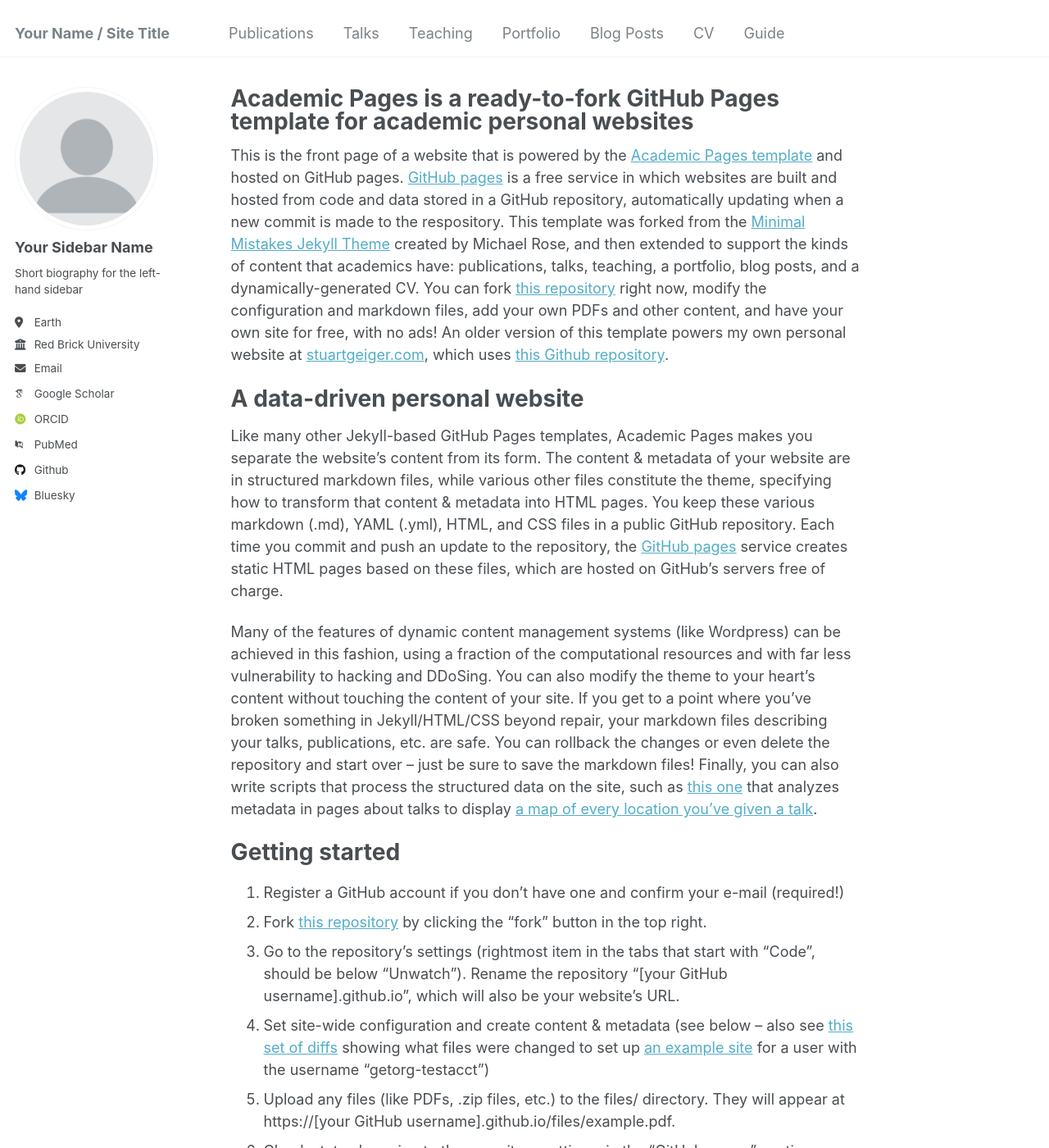
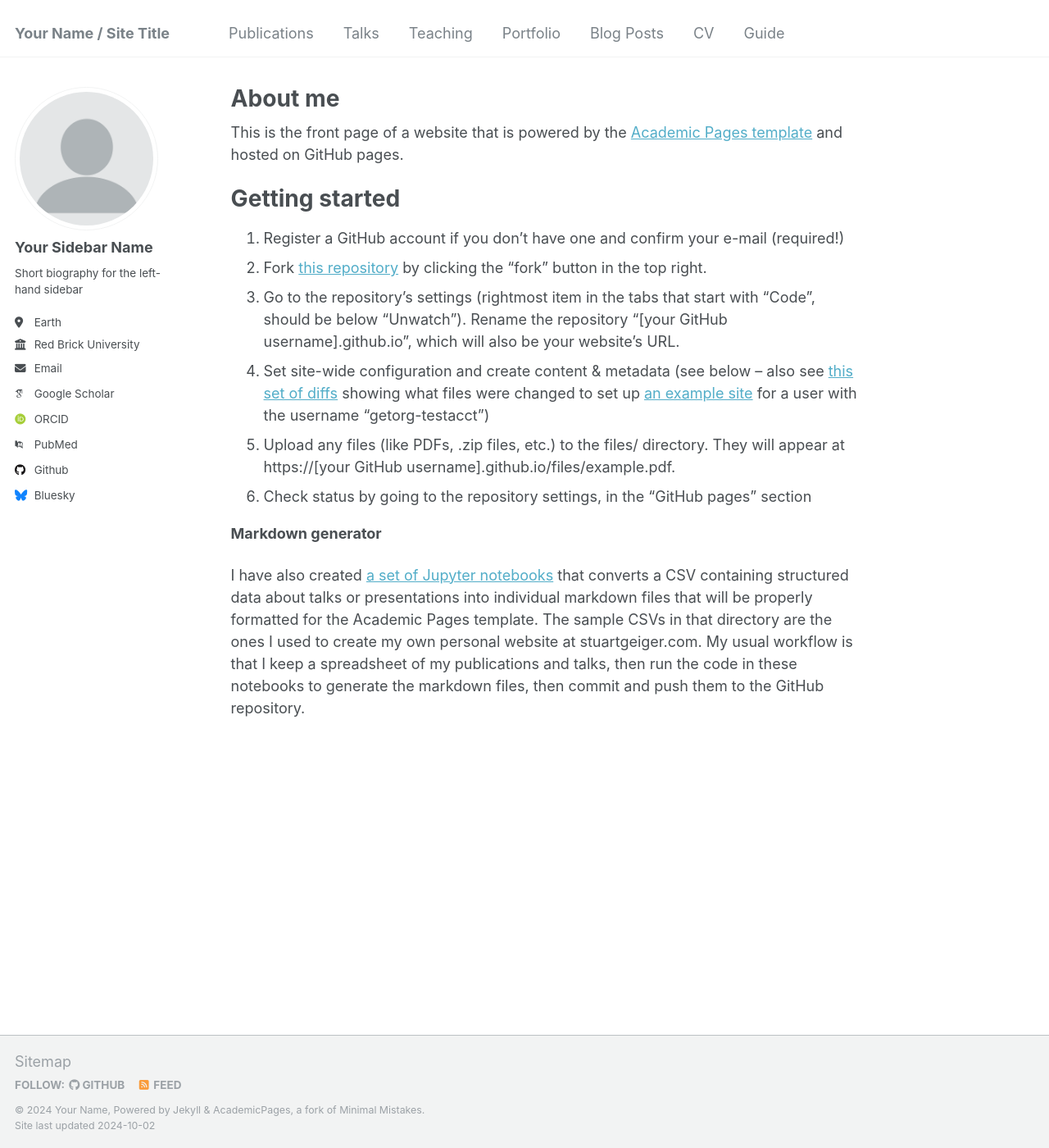
Before and after one commit to xyfan1999/xyfan1999, a Jekyll site: the page built from _pages/about.md, in a window 1280 px wide and 1400 px high. Shown: the whole window at 82% size. Built offline with Jekyll 4.4.1, drawn with Linux system fonts in a browser that asks for light colours; some web fonts are replaced; some of the changed text lies outside the part shown.

Commit message:
Update about.md

```diff
--- a/_pages/about.md
+++ b/_pages/about.md
@@ -1,19 +1,13 @@
 ---
 permalink: /
-title: "Academic Pages is a ready-to-fork GitHub Pages template for academic personal websites"
+title: "About me"
 author_profile: true
 redirect_from:
   - /about/
   - /about.html
 ---
 
-This is the front page of a website that is powered by the [Academic Pages template](https://github.com/academicpages/academicpages.github.io) and hosted on GitHub pages. [GitHub pages](https://pages.github.com) is a free service in which websites are built and hosted from code and data stored in a GitHub repository, automatically updating when a new commit is made to the respository. This template was forked from the [Minimal Mistakes Jekyll Theme](https://mmistakes.github.io/minimal-mistakes/) created by Michael Rose, and then extended to support the kinds of content that academics have: publications, talks, teaching, a portfolio, blog posts, and a dynamically-generated CV. You can fork [this repository](https://github.com/academicpages/academicpages.github.io) right now, modify the configuration and markdown files, add your own PDFs and other content, and have your own site for free, with no ads! An older version of this template powers my own personal website at [stuartgeiger.com](http://stuartgeiger.com), which uses [this Github repository](https://github.com/staeiou/staeiou.github.io).
-
-A data-driven personal website
-======
-Like many other Jekyll-based GitHub Pages templates, Academic Pages makes you separate the website's content from its form. The content & metadata of your website are in structured markdown files, while various other files constitute the theme, specifying how to transform that content & metadata into HTML pages. You keep these various markdown (.md), YAML (.yml), HTML, and CSS files in a public GitHub repository. Each time you commit and push an update to the repository, the [GitHub pages](https://pages.github.com/) service creates static HTML pages based on these files, which are hosted on GitHub's servers free of charge.
-
-Many of the features of dynamic content management systems (like Wordpress) can be achieved in this fashion, using a fraction of the computational resources and with far less vulnerability to hacking and DDoSing. You can also modify the theme to your heart's content without touching the content of your site. If you get to a point where you've broken something in Jekyll/HTML/CSS beyond repair, your markdown files describing your talks, publications, etc. are safe. You can rollback the changes or even delete the repository and start over -- just be sure to save the markdown files! Finally, you can also write scripts that process the structured data on the site, such as [this one](https://github.com/academicpages/academicpages.github.io/blob/master/talkmap.ipynb) that analyzes metadata in pages about talks to display [a map of every location you've given a talk](https://academicpages.github.io/talkmap.html).
+This is the front page of a website that is powered by the [Academic Pages template](https://github.com/academicpages/academicpages.github.io) and hosted on GitHub pages.
 
 Getting started
 ======
@@ -24,26 +18,7 @@ Getting started
 1. Upload any files (like PDFs, .zip files, etc.) to the files/ directory. They will appear at https://[your GitHub username].github.io/files/example.pdf.
 1. Check status by going to the repository settings, in the "GitHub pages" section
 
-Site-wide configuration
-------
-The main configuration file for the site is in the base directory in [_config.yml](https://github.com/academicpages/academicpages.github.io/blob/master/_config.yml), which defines the content in the sidebars and other site-wide features. You will need to replace the default variables with ones about yourself and your site's github repository. The configuration file for the top menu is in [_data/navigation.yml](https://github.com/academicpages/academicpages.github.io/blob/master/_data/navigation.yml). For example, if you don't have a portfolio or blog posts, you can remove those items from that navigation.yml file to remove them from the header.
-
-Create content & metadata
-------
-For site content, there is one markdown file for each type of content, which are stored in directories like _publications, _talks, _posts, _teaching, or _pages. For example, each talk is a markdown file in the [_talks directory](https://github.com/academicpages/academicpages.github.io/tree/master/_talks). At the top of each markdown file is structured data in YAML about the talk, which the theme will parse to do lots of cool stuff. The same structured data about a talk is used to generate the list of talks on the [Talks page](https://academicpages.github.io/talks), each [individual page](https://academicpages.github.io/talks/2012-03-01-talk-1) for specific talks, the talks section for the [CV page](https://academicpages.github.io/cv), and the [map of places you've given a talk](https://academicpages.github.io/talkmap.html) (if you run this [python file](https://github.com/academicpages/academicpages.github.io/blob/master/talkmap.py) or [Jupyter notebook](https://github.com/academicpages/academicpages.github.io/blob/master/talkmap.ipynb), which creates the HTML for the map based on the contents of the _talks directory).
-
 **Markdown generator**
 
 I have also created [a set of Jupyter notebooks](https://github.com/academicpages/academicpages.github.io/tree/master/markdown_generator
 ) that converts a CSV containing structured data about talks or presentations into individual markdown files that will be properly formatted for the Academic Pages template. The sample CSVs in that directory are the ones I used to create my own personal website at stuartgeiger.com. My usual workflow is that I keep a spreadsheet of my publications and talks, then run the code in these notebooks to generate the markdown files, then commit and push them to the GitHub repository.
-
-How to edit your site's GitHub repository
-------
-Many people use a git client to create files on their local computer and then push them to GitHub's servers. If you are not familiar with git, you can directly edit these configuration and markdown files directly in the github.com interface. Navigate to a file (like [this one](https://github.com/academicpages/academicpages.github.io/blob/master/_talks/2012-03-01-talk-1.md) and click the pencil icon in the top right of the content preview (to the right of the "Raw | Blame | History" buttons). You can delete a file by clicking the trashcan icon to the right of the pencil icon. You can also create new files or upload files by navigating to a directory and clicking the "Create new file" or "Upload files" buttons.
-
-Example: editing a markdown file for a talk
-![Editing a markdown file for a talk](/images/editing-talk.png)
-
-For more info
-------
-More info about configuring Academic Pages can be found in [the guide](https://academicpages.github.io/markdown/). The [guides for the Minimal Mistakes theme](https://mmistakes.github.io/minimal-mistakes/docs/configuration/) (which this theme was forked from) might also be helpful.
```
